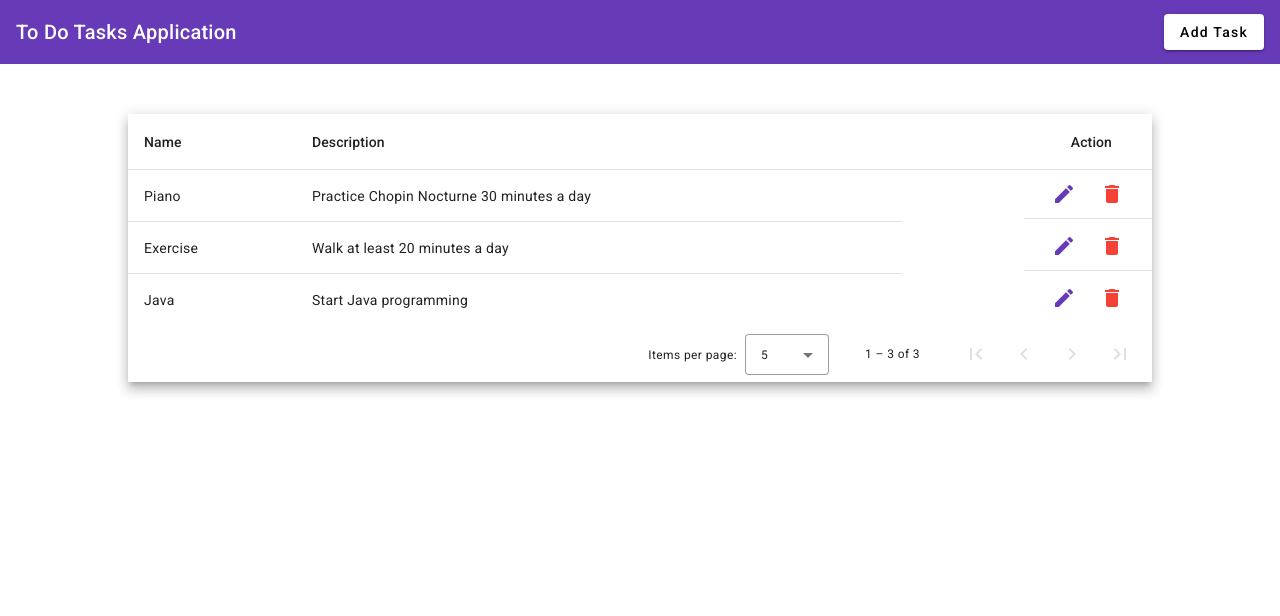
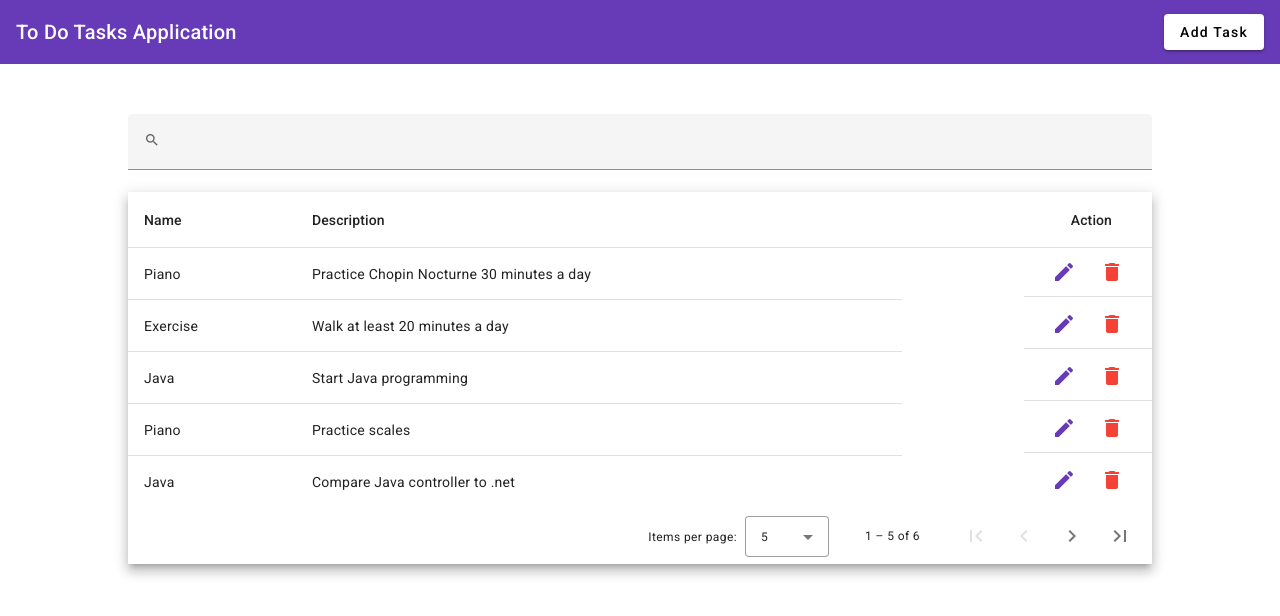
Before and after one commit to razjoorez/Tasks, an Angular app: page /tasks/ in a window 1280 px wide. Shown: the top 616 px of the page. Built offline with nearby package versions, Linux system fonts and the light colour scheme.

Commit message:
serche input added

```diff
--- a/src/app/all-tasks/all-tasks.component.html
+++ b/src/app/all-tasks/all-tasks.component.html
@@ -1,3 +1,20 @@
+<form >
+<mat-form-field style="width: 100%;">
+  <mat-label><mat-icon>search</mat-icon></mat-label>
+  <input
+   type="text"
+   matInput
+  [formControl]="searchControl"
+  [matAutocomplete]="auto"
+   >
+   <mat-autocomplete autoActiveFirstOption #auto="matAutocomplete">
+    <mat-option *ngFor="let task of filteredTasks | async" [value]="task.name"(click)="taskClicked(task)">
+      {{task.name}} {{task.description}}
+        </mat-option>
+   </mat-autocomplete>
+
+</mat-form-field>
+</form>
 <div class="mat-elevation-z8">
     <table mat-table [dataSource]="dataSource">
 
--- a/src/app/all-tasks/all-tasks.component.ts
+++ b/src/app/all-tasks/all-tasks.component.ts
@@ -1,11 +1,12 @@
 import { AfterViewInit, Component , ViewChild} from '@angular/core';
 import { TasksService } from '../services/tasks.service';
-import { Observable } from 'rxjs';
+import { Observable, startWith, map } from 'rxjs';
 import { Task } from '../model/task';
 import { MatPaginator } from '@angular/material/paginator';
 import { MatTableDataSource } from '@angular/material/table';
 import { MatDialog } from '@angular/material/dialog';
 import { EditTaskComponent } from '../edit-task/edit-task.component';
+import { FormControl } from '@angular/forms';
 
 export interface PeriodicElement {
   name: string;
@@ -22,22 +23,38 @@ export interface PeriodicElement {
 })
 export class AllTasksComponent implements AfterViewInit {
   displayedColumns: string[] = ['name', 'description', 'Action'];
-
+  searchControl : FormControl = new FormControl('')
   tasks$!: Observable<Task[]>;
   tasks!:Task[];
   dataSource! :MatTableDataSource<Task>;
+  filteredTasks!: Observable<Task[]> ;
   @ViewChild(MatPaginator) paginator!: MatPaginator;
 
   ngAfterViewInit() {
     this.dataSource.paginator = this.paginator;
+
+
+    // this.filteredTasks.subscribe((item:Task[])=> {
+    //     this.dataSource = new MatTableDataSource<Task>(item);
+    //     console.log('filterd? ', item)
+    // })
+
   }
 
   constructor(private taskService: TasksService,
               private dialog: MatDialog) {
+
+
+                this.filteredTasks = this.searchControl.valueChanges.pipe(
+                  startWith(''),
+                  map(value => this._filter(value || ''))
+                );
+
     this.taskService.tasks$.subscribe((tasks) => {
       this.tasks = tasks;
       this.dataSource = new MatTableDataSource<Task>(this.tasks)
-    })
+    });
+
   }
 
   openEditDialog(task: Task) {
@@ -47,4 +64,20 @@ export class AllTasksComponent implements AfterViewInit {
     this.taskService.deleteTask(task.id);
 
   }
+
+  private _filter(value: string): Task[]{
+    const filterVal = value.toLocaleLowerCase();
+    return this.tasks.filter(val => val.name.toLocaleLowerCase().includes(filterVal));
+  }
+
+  taskClicked(task: Task){
+    if(task==null){
+      this.dataSource = new MatTableDataSource<Task>(this.tasks)
+    }else {
+      let taskSelected: Task[] = [];
+      taskSelected.push(task);
+       this.dataSource = new MatTableDataSource<Task>(taskSelected)
+    }
+
+  }
 }
--- a/src/app/app.module.ts
+++ b/src/app/app.module.ts
@@ -19,7 +19,7 @@ import { AllTasksComponent } from './all-tasks/all-tasks.component';
 import {MatPaginatorModule} from '@angular/material/paginator';
 import {MatTableModule} from '@angular/material/table';
 import { EditTaskComponent } from './edit-task/edit-task.component';
-
+import {MatAutocompleteModule} from '@angular/material/autocomplete';
 @NgModule({
   declarations: [
     AppComponent,
@@ -44,6 +44,7 @@ import { EditTaskComponent } from './edit-task/edit-task.component';
     ReactiveFormsModule,
     MatTableModule,
     MatPaginatorModule,
+    MatAutocompleteModule,
   ],
   providers: [],
   bootstrap: [AppComponent]
--- a/src/app/services/tasks.service.ts
+++ b/src/app/services/tasks.service.ts
@@ -7,6 +7,7 @@ import { Task } from '../model/task';
 })
 export class TasksService {
   initTasks:Task[] = [
+
 {id: '1',
   name: 'Piano',
   description: 'Practice Chopin Nocturne 30 minutes a day ',
@@ -21,7 +22,23 @@ export class TasksService {
   name: 'Java',
   description: 'Start Java programming ',
   completed: true
-}
+  },
+  {id: '4',
+  name: 'Piano',
+  description: 'Practice scales ',
+  completed: true
+  },
+  {id: '5',
+  name: 'Java',
+  description: 'Compare Java controller to .net',
+  completed: true
+  },
+  {id: '6',
+  name: 'Exercise',
+  description: 'Do weight training twice a week',
+  completed: true
+},
+
   ]
   tasks$: BehaviorSubject<Task[]> =  new  BehaviorSubject<Task[]>(this.initTasks);
 
```
Also changed, not shown: 1 other file (tests, documents, lock files or other folders). Lines whose indentation alone changed are shown as unchanged.
